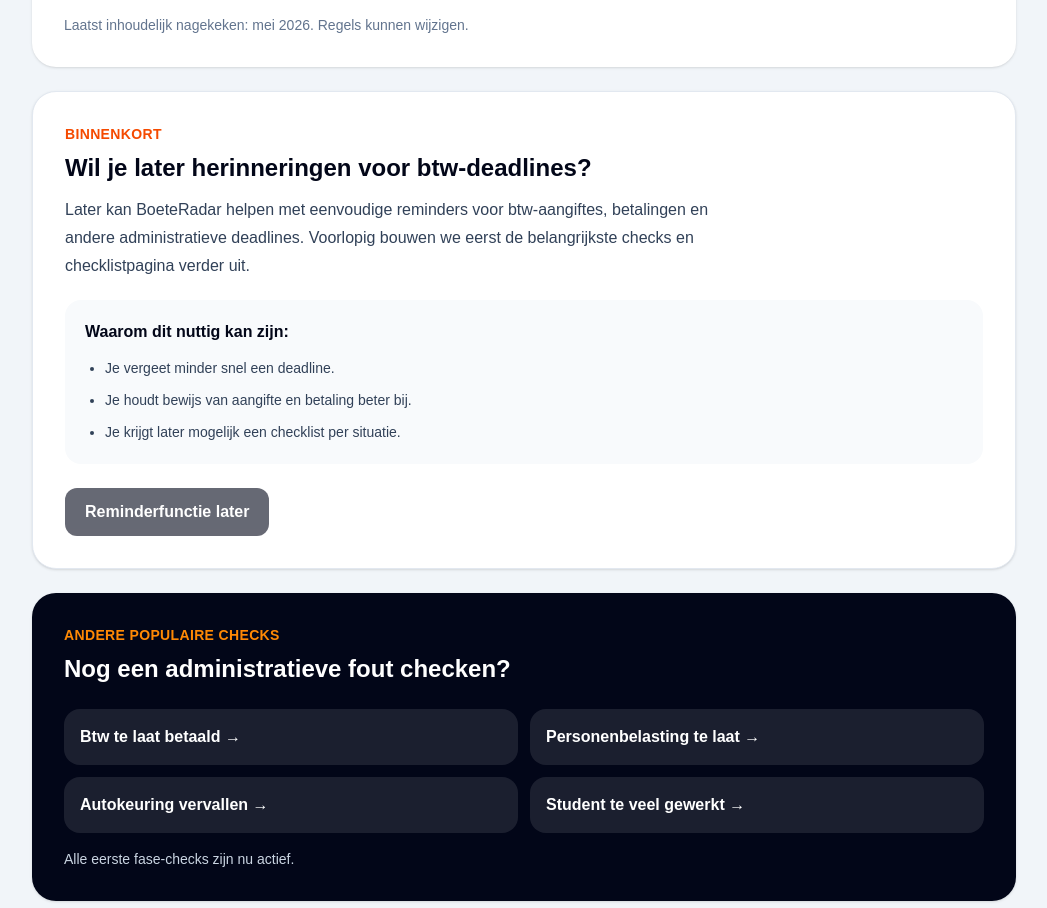
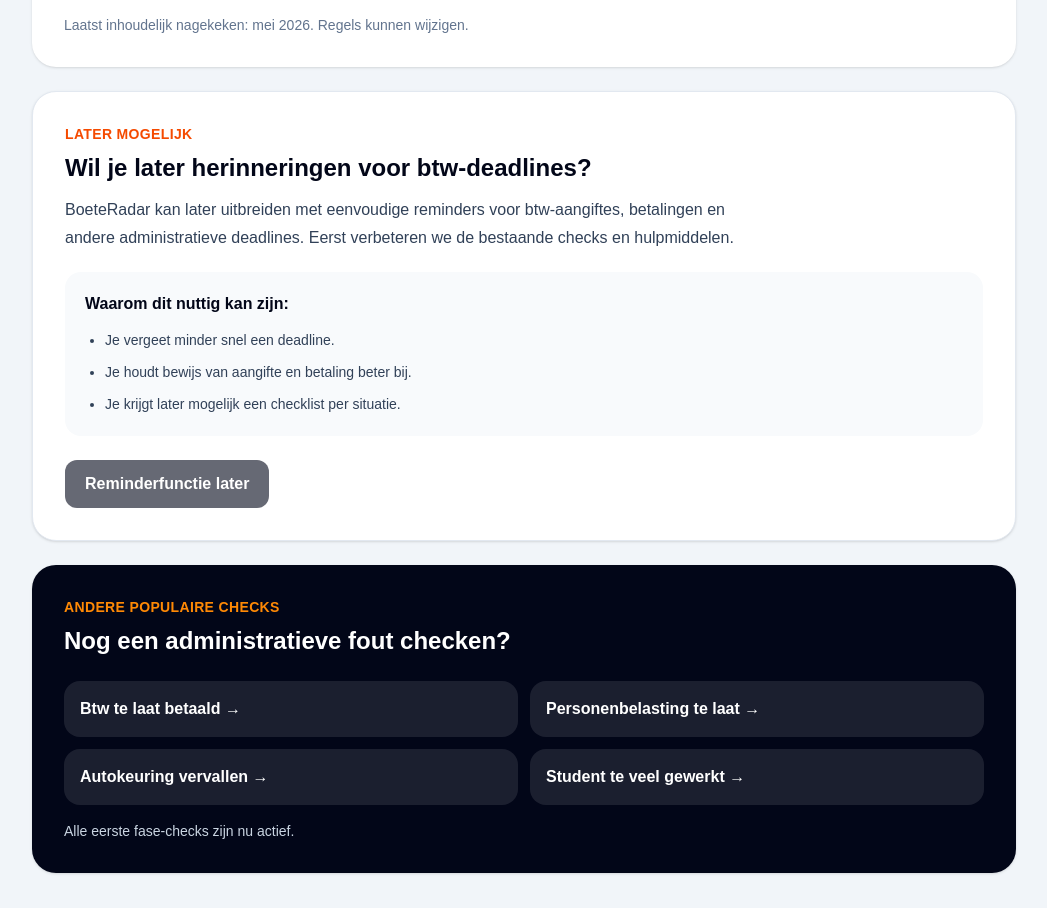
Before and after one commit to NathanVerd/Boeteradar, a Next.js app: page /btw-aangifte-te-laat in a window 1280 px wide. Shown: the part 4044-4952 px from the top of the page, without its empty margins (116-1163 px from the left). Built offline with nearby package versions, Linux system fonts and the light colour scheme.

Commit message:
Clean up outdated coming soon text

```diff
--- a/app/btw-aangifte-te-laat/page.tsx
+++ b/app/btw-aangifte-te-laat/page.tsx
@@ -413,7 +413,7 @@ export default function BtwAangifteTeLaatPage() {
 
         <section className="mt-6 rounded-3xl border border-slate-200 bg-white p-7 shadow-sm md:p-8">
           <p className="text-sm font-bold uppercase tracking-wide text-orange-600">
-            Binnenkort
+            Later mogelijk
           </p>
 
           <h2 className="mt-2 text-2xl font-black">
@@ -421,10 +421,9 @@ export default function BtwAangifteTeLaatPage() {
           </h2>
 
           <p className="mt-3 max-w-2xl leading-7 text-slate-700">
-            Later kan BoeteRadar helpen met eenvoudige reminders voor
-            btw-aangiftes, betalingen en andere administratieve deadlines.
-            Voorlopig bouwen we eerst de belangrijkste checks en checklistpagina
-            verder uit.
+            BoeteRadar kan later uitbreiden met eenvoudige reminders voor
+            btw-aangiftes, betalingen en andere administratieve deadlines. Eerst
+            verbeteren we de bestaande checks en hulpmiddelen.
           </p>
 
           <div className="mt-5 rounded-2xl bg-slate-50 p-5">
```
